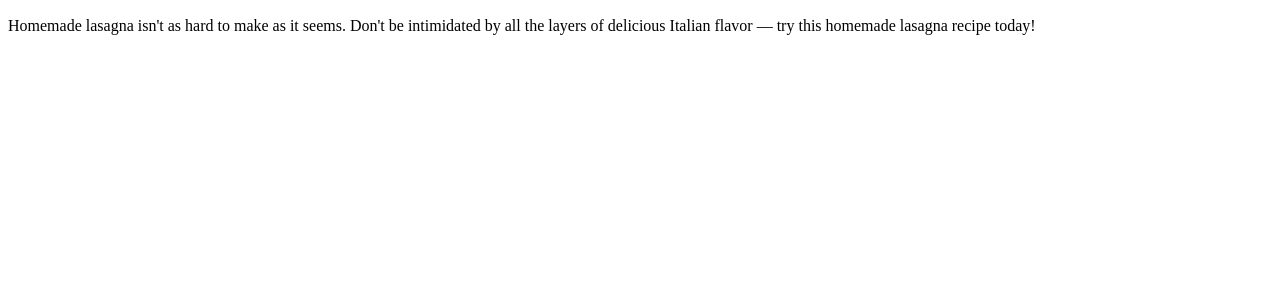
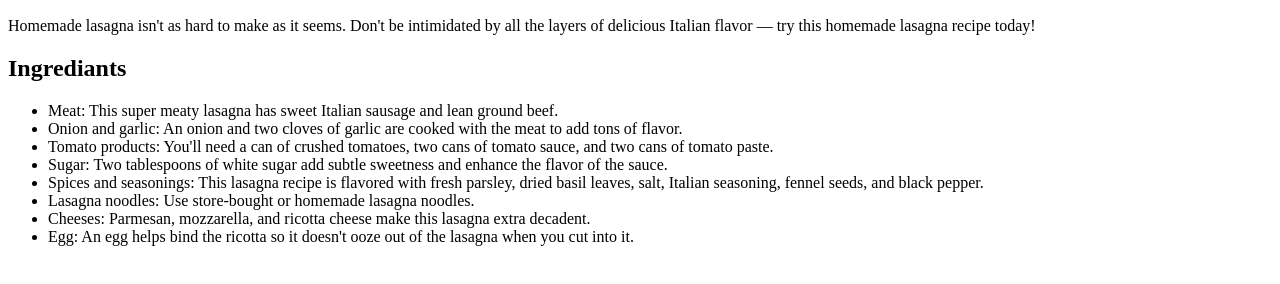
Before and after one commit to jarthur2233/odin-recipes, a plain HTML site: page recipes/lasagna.html in a window 1280 px wide. Shown: the part 434-718 px from the top of the page. Drawn offline with Linux system fonts and the light colour scheme.

Commit message:
added Ingrediants lists to eadh recipe page

```diff
--- a/recipes/lasagna.html
+++ b/recipes/lasagna.html
@@ -15,6 +15,17 @@
     <p>
         Homemade lasagna isn't as hard to make as it seems. Don't be intimidated by all the layers of delicious Italian flavor — try this homemade lasagna recipe today!
     </p>
+    <h2>Ingrediants</h2>
+    <ul>
+        <li>Meat: This super meaty lasagna has sweet Italian sausage and lean ground beef.</li>
+        <li>Onion and garlic: An onion and two cloves of garlic are cooked with the meat to add tons of flavor.</li>
+        <li>Tomato products: You'll need a can of crushed tomatoes, two cans of tomato sauce, and two cans of tomato paste.</li>
+        <li>Sugar: Two tablespoons of white sugar add subtle sweetness and enhance the flavor of the sauce.</li>
+        <li>Spices and seasonings: This lasagna recipe is flavored with fresh parsley, dried basil leaves, salt, Italian seasoning, fennel seeds, and black pepper.</li>
+        <li>Lasagna noodles: Use store-bought or homemade lasagna noodles.</li>
+        <li>Cheeses: Parmesan, mozzarella, and ricotta cheese make this lasagna extra decadent.</li>
+        <li>Egg: An egg helps bind the ricotta so it doesn't ooze out of the lasagna when you cut into it.</li>
 
+    </ul>
 </body>
 </html>
```
Also changed, not shown: recipes/prime_rib.html (+8 -0 lines), recipes/roasted_chicken.html (+7 -0 lines).
